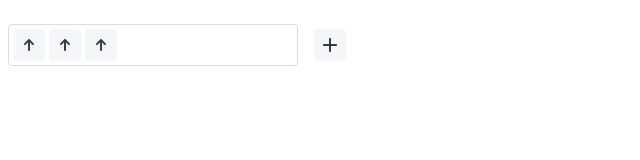
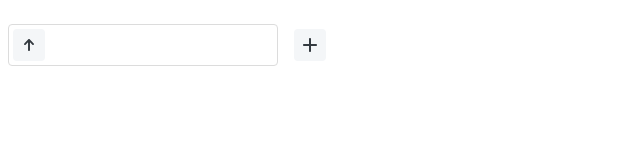
Before and after one commit to pipopotamasu/upvote-vue3, a Vue app: page / in a window 1280 px wide. Shown: the top 160 px of the page, without its empty margins (0-640 px from the left). Built offline with nearby package versions, Linux system fonts and the light colour scheme.

Commit message:
add upvote

```diff
--- a/src/components/Upvote.vue
+++ b/src/components/Upvote.vue
@@ -11,13 +11,13 @@ const color = computed(() => {
   }
 })
 
-const toggle = () => {
+const onClick = () => {
   store.commit('toggle')
 }
 </script>
 
 <template>
-  <button type="button" class="upvote-button" @click="toggle">
+  <button type="button" class="upvote-button" @click="onClick">
     <svg
       width="24"
       height="24"
--- a/src/components/UpvoteSet.vue
+++ b/src/components/UpvoteSet.vue
@@ -1,19 +1,28 @@
 <script setup lang="ts">
+import { computed } from 'vue'
+import { useStore } from 'vuex';
 import Upvote from './Upvote.vue'
 import Add from './Add.vue'
 import { colors } from '../colors';
 
+const store = useStore();
+const count = computed(() => store.state.count)
+
 const onClick = () => {
-  console.log(1)
+  store.commit('add')
 }
 </script>
 
 <template>
   <div class="upvote-set" >
     <ul class="upvote-list">
-      <li class="upvote-item"><Upvote /></li>
-      <li class="upvote-item"><Upvote /></li>
-      <li class="upvote-item"><Upvote /></li>
+      <li
+        class="upvote-item"
+        v-for="num in count"
+        :key="num"
+      >
+        <Upvote />
+      </li>
     </ul>
     <Add @click="onClick" />
   </div>
@@ -31,8 +40,9 @@ const onClick = () => {
   border: 1px solid v-bind('colors.upvoteList.border.default');
   border-radius: 4px;
   padding: 4px;
-  width: 280px;
+  width: 260px;
   margin-right: 1rem;
+  overflow: scroll;
 }
 
 .upvote-item {
--- a/src/store.ts
+++ b/src/store.ts
@@ -3,12 +3,16 @@ import { createStore } from 'vuex'
 export const store = createStore({
   state () {
     return {
-      selected: false
+      selected: false,
+      count: 1,
     }
   },
   mutations: {
     toggle (state) {
       state.selected = !state.selected
+    },
+    add (state) {
+      state.count += 1;
     }
   }
 })
```
